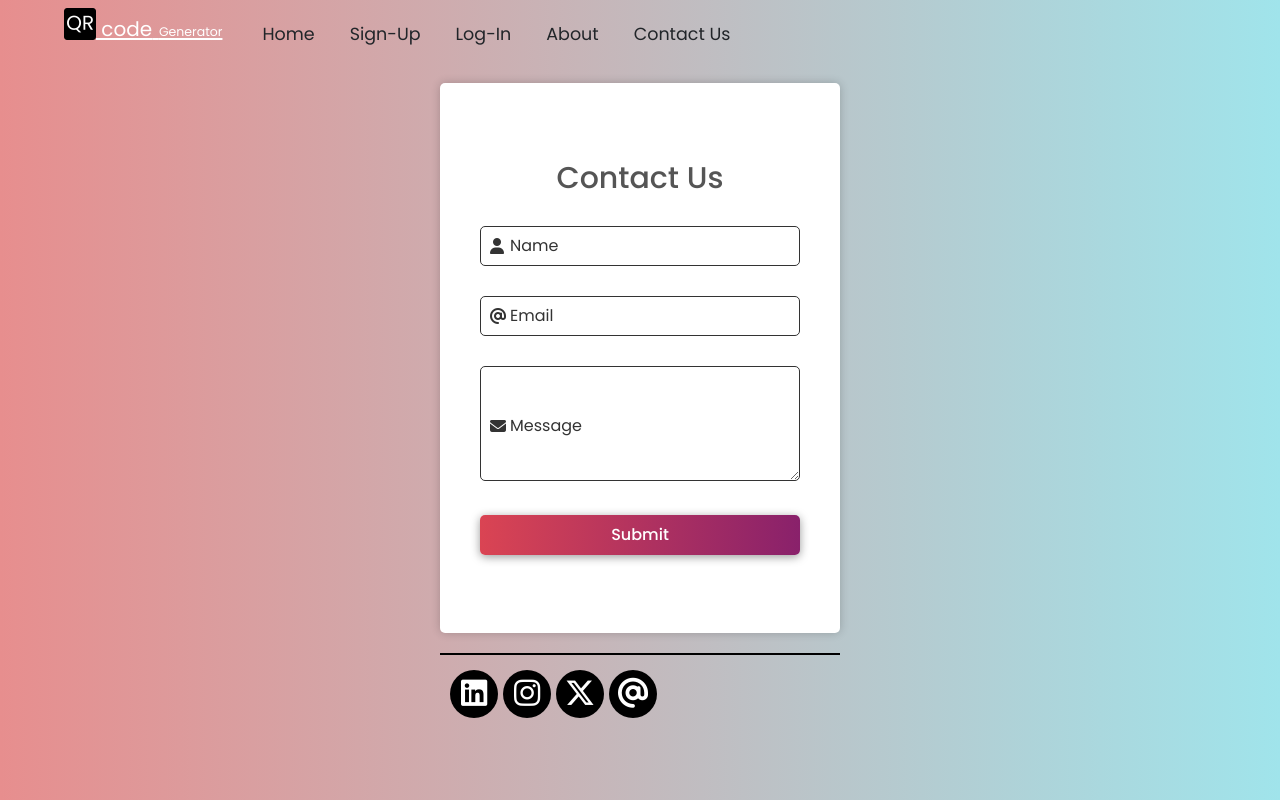
After one commit to AshishKhadge/CLG_PROJ, a PHP site: page /contactus.php in a window 1280 px wide. The commit adds this page. Run offline with PHP 8.4, Linux system fonts and the light colour scheme; some libraries are stand-ins or nearby versions.

Commit message:
Updated Code

```diff
--- /dev/null
+++ b/Project/contactus.php
@@ -0,0 +1,103 @@
+<?php
+$showAlert = false;
+if ($_SERVER["REQUEST_METHOD"] == "POST") {
+    $err = "";
+    include './dbconnect.php';
+    $Name = $_POST["Name"];
+    $Email = $_POST["Email"];
+    $Message = $_POST["Message"];
+
+    $sql = "INSERT INTO `contactus` (`Name`, `Email`, `Message`) VALUES ('$Name', '$Email', '$Message')";
+    $result = mysqli_query($conn, $sql);
+    if ($result) {
+        $showAlert = true;
+    }
+}
+?>
+
+<!DOCTYPE html>
+<html lang="en">
+
+<head>
+    <meta charset="UTF-8">
+    <meta http-equiv="X-UA-Compatible" content="IE=edge">
+    <meta name="viewport" content="width=device-width, initial-scale=1.0">
+    <link rel="stylesheet" href="https://cdn.jsdelivr.net/npm/bootstrap@5.3.3/dist/css/bootstrap.min.css">
+    <link rel="stylesheet" href="./style.css">
+    <link rel="shortcut icon" href="./favicon-32x32.png" type="image/x-icon">
+    <title>Contact-Us</title>
+</head>
+
+<body>
+
+    <!-- Navbar -->
+    <?php require './nav.php' ?>
+
+    <?php
+    if ($showAlert) {
+        echo ' <div class="alerts fs-5">
+        <div class=" mx-5 alert alert-success alert-dismissible fade show" role="alert">
+            <strong>Done !</strong> Your message has been submitted successfully! We will get back to you soon.
+            <button type="button" class="btn-close" data-bs-dismiss="alert" aria-label="Close"></button>
+        </div>
+    </div>';
+    }
+
+    ?>
+
+    <!-- Hero Section -->
+    <div class="wrapper" style="height: 55rem !important;">
+
+        <!-- Signup form -->
+        <div class="form-container contact-us">
+            <form action="./contactus.php" method="post">
+                <h2>Contact Us</h2>
+                <div class="form-group">
+                    <input type="text" name="Name" required>
+                    <i class="fas fa-user"></i>
+                    <label for="">Name</label>
+                </div>
+                <div class="form-group">
+                    <input type="email" name="Email" required>
+                    <i class="fas fa-at"></i>
+                    <label for="">Email</label>
+                </div>
+                <div class="form-group">
+                    <textarea class="p-2" name="Message" style="height: 9vw;" required></textarea>
+                    <i class="fas fa-envelope"></i>
+                    <label for="">Message</label>
+                </div>
+                <button type="submit" class="btn">Submit</button>
+            </form>
+        </div>
+    </div>
+    <!-- line -->
+    <div class="horizontal_line"></div>
+
+<!-- Contact us -->
+
+<div id="contact_us" class=" d-flex justify-content-start mt-4 ms-3">
+    <div class="logo d-flex justify-content-center me-2">
+        <a href="https://www.linkedin.com/in/ashish-khadge-441000253/" target="_blank"><i class="fa-brands fa-linkedin" style="color: #ffffff; "></i></a>
+    </div>
+    <div class="logo d-flex justify-content-center me-2">
+        <a href="https://www.instagram.com/rinku_ghatge/" target="_blank"><i class="fa-brands fa-instagram" style="color: #ffffff; "></i></a>
+    </div>
+    <!-- <div class="logo d-flex justify-content-center me-2">
+        <a href=""><i class="fa-brands fa-facebook" style="color: #ffffff; "></i></a>
+    </div> -->
+    <div class="logo d-flex justify-content-center me-2">
+        <a href="https://twitter.com/AshishKhadge" target="_blank"><i class="fa-brands fa-x-twitter" style="color: #ffffff; "></i></a>
+    </div>
+    <div class="logo d-flex justify-content-center me-2">
+        <a href="mailto:ashish.hypercosmos@gmail.com" target="_blank"><i class="fa-brands fa-at" style="color: #ffffff; "></i></a>
+    </div>
+</div>
+
+    <script src="https://cdn.jsdelivr.net/npm/@popperjs/core@2.11.8/dist/umd/popper.min.js" integrity="sha384-I7E8VVD/ismYTF4hNIPjVp/Zjvgyol6VFvRkX/vR+Vc4jQkC+hVqc2pM8ODewa9r" crossorigin="anonymous"></script>
+    <script src="https://cdn.jsdelivr.net/npm/bootstrap@5.3.3/dist/js/bootstrap.bundle.min.js" integrity="sha384-YvpcrYf0tY3lHB60NNkmXc5s9fDVZLESaAA55NDzOxhy9GkcIdslK1eN7N6jIeHz" crossorigin="anonymous"></script>
+    <script src="https://kit.fontawesome.com/ad5ab2e101.js" crossorigin="anonymous"></script>
+    <script src="./script.js"></script>
+</body>
+
+</html>
--- a/Project/nav.php
+++ b/Project/nav.php
@@ -40,7 +40,7 @@
                         <a class="nav-link fs-3 ps-5 pt-4 fw-4 text-dark fw-normal" href="../Project/index.php#about">About</a>
                     </li>
                     <li class="nav-item active">
-                        <a class="nav-link fs-3 ps-5 pt-4 text-dark fw-normal" href="../Project/index.php#contact_us" target="_self">Contact Us</a>
+                        <a class="nav-link fs-3 ps-5 pt-4 text-dark fw-normal" href="../Project/contactus.php" target="_self">Contact Us</a>
                     </li>
                 </ul>
             </form>
--- a/Project/signup.php
+++ b/Project/signup.php
@@ -8,7 +8,6 @@ if ($_SERVER["REQUEST_METHOD"] == "POST") {
     $Email = $_POST["Email"];
     $Password = $_POST["Password"];
     $ConfirmPassword = $_POST["ConPassword"];
-    // $exists = false;
 
     $existsSql = "SELECT * FROM `users` WHERE Username = '$Username'";
     $result = mysqli_query($conn, $existsSql);
--- a/Project/style.css
+++ b/Project/style.css
@@ -105,7 +105,8 @@ body {
     left: 2.5rem;
 }
 
-.wrapper .form-container form .form-group input {
+.wrapper .form-container form .form-group input,
+.wrapper .form-container form .form-group textarea {
     width: 100%;
     height: 4rem;
     padding: 0 1rem;
@@ -122,6 +123,15 @@ form .form-group input:focus~label,
 form .form-group input:valid~label,
 form .form-group input:focus~i,
 form .form-group input:valid~i {
+    top: 0 !important;
+    font-size: 1.2rem !important;
+    background-color: var(--whiteColor);
+}
+
+form .form-group textarea:focus~label,
+form .form-group textarea:valid~label,
+form .form-group textarea:focus~i,
+form .form-group textarea:valid~i {
     top: 0 !important;
     font-size: 1.2rem !important;
     background-color: var(--whiteColor);
@@ -202,21 +212,22 @@ form .form-group input:valid~i {
     box-shadow: 6px 3px 15px 0px;
 }
 
-.page .horizontal_line {
+.horizontal_line {
     width: 100%;
     height: 2px;
+    margin-top: 20px;
     background-color: black;
 }
 
 /* logo */
-.page .logo {
-    width: 48px;
+.logo {
+    width: 48px !important;
     height: 48px;
     background-color: black;
     border-radius: 50%;
 }
 
-.page .logo a i {
+.logo a i {
     margin: 8.3px 0;
     font-size: 30px !important;
 }
```
Also changed, not shown: Project/index.php (+1 -25 lines).
